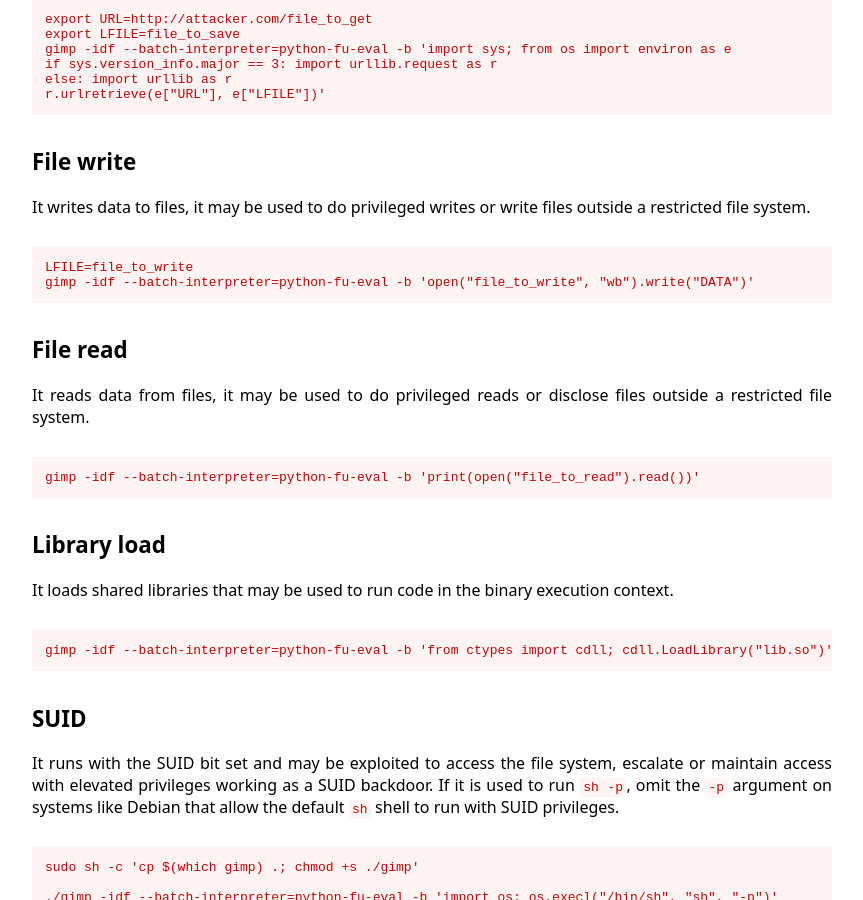
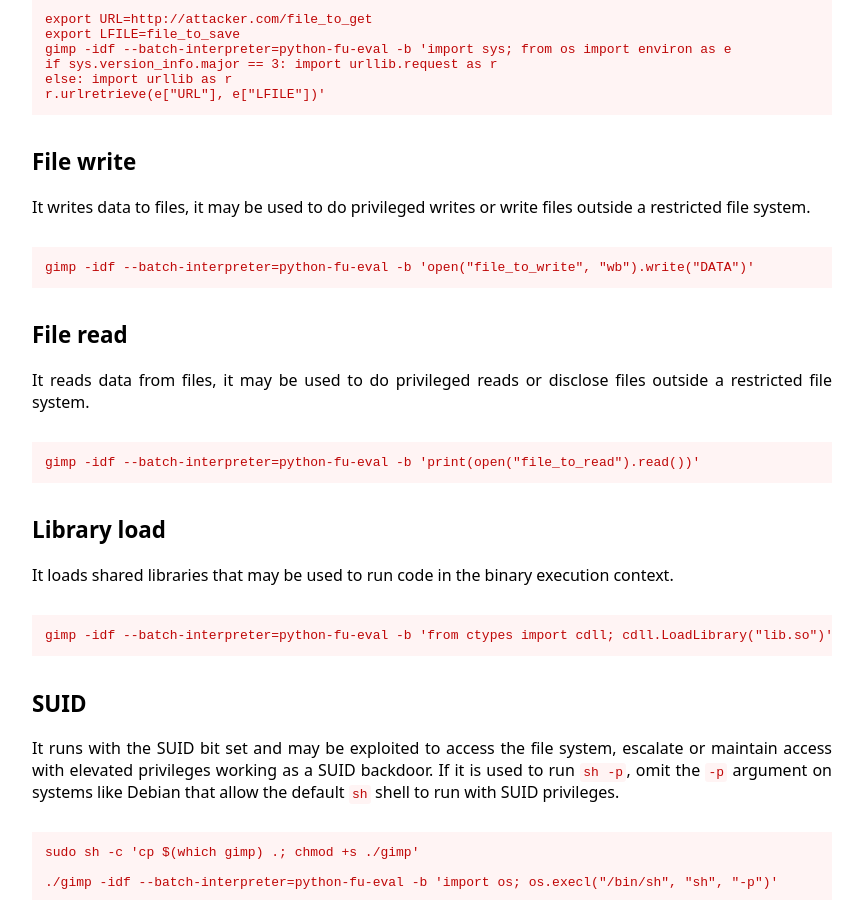
Before and after one commit to GTFOBins/GTFOBins.github.io, a Jekyll site: the page built from _gtfobins/gimp.md, in a window 1280 px wide and 900 px high, scrolled down 1239 px. Shown: the whole window, without its empty margins (208-1071 px from the left). Built offline with Jekyll 4.4.1, drawn with Linux system fonts in a browser that asks for light colours.

Commit message:
Fix gimp file write

```diff
--- a/_gtfobins/gimp.md
+++ b/_gtfobins/gimp.md
@@ -38,7 +38,6 @@ functions:
         r.urlretrieve(e["URL"], e["LFILE"])'
   file-write:
     - code: |
-        LFILE=file_to_write
         gimp -idf --batch-interpreter=python-fu-eval -b 'open("file_to_write", "wb").write("DATA")'
   file-read:
     - code: gimp -idf --batch-interpreter=python-fu-eval -b 'print(open("file_to_read").read())'
```
